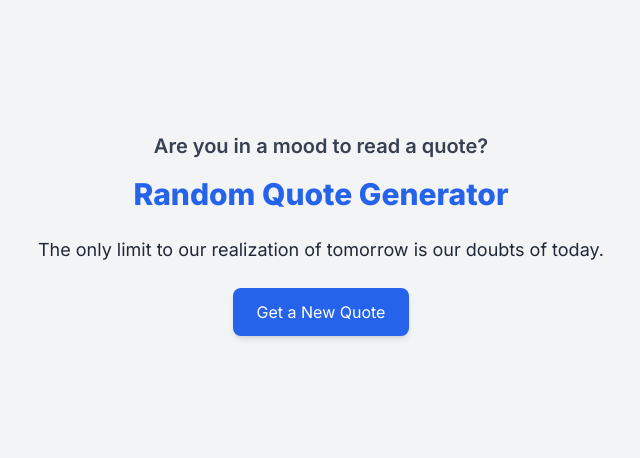
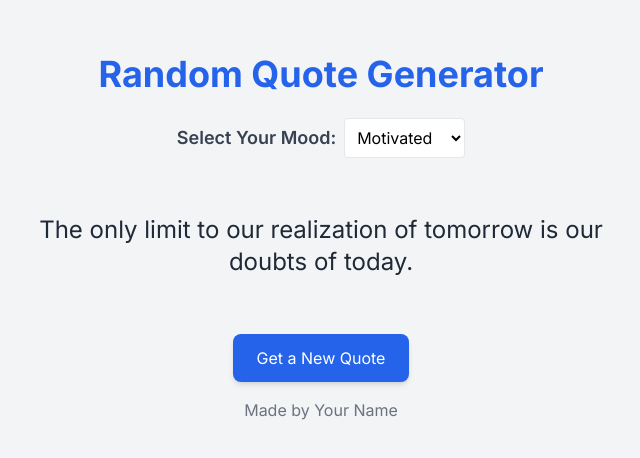
Before and after one commit to ruwinikularathne/quote-generator, a Next.js app: page / in a window 1280 px wide. Shown: the part 166-624 px from the top of the page, without its empty margins (319-959 px from the left). Built offline with nearby package versions, Linux system fonts and the light colour scheme.

Commit message:
added mode selecting option

```diff
--- a/app/page.tsx
+++ b/app/page.tsx
@@ -2,36 +2,78 @@
 
 import { useState } from 'react';
 
-const quotes: string[] = [
+const moodQuotes = {
+  Motivated: [
     "The only limit to our realization of tomorrow is our doubts of today.",
     "The future belongs to those who believe in the beauty of their dreams.",
+    "Success is not final, failure is not fatal: It is the courage to continue that counts.",
+  ],
+  Happy: [
+    "Keep your face always toward the sunshine. Then, the shadows will fall behind you.",
+    "Happiness is not something ready-made. It comes from your own actions.",
+    "The purpose of our lives is to be happy.",
+  ],
+  Thoughtful: [
     "Do not watch the clock. Do what it does. Keep going.",
-  "Keep your face always toward the sunshine. Then, the shadows will fall behind you.",
-  "Believe you can and you're halfway there.",
-  "The only way to achieve the impossible is to believe it is possible.",
-  "Success is not final, failure is not fatal: It is the courage to continue that counts.",
-  "Don’t waste your valuable living someone else’s life."
-];
+    "Life is what happens when you're busy making other plans.",
+    "To live is the rarest thing in the world. Most people exist, that is all.",
+  ],
+};
 
 export default function Home() {
-  const [quote, setQuote] = useState<string>(quotes[0]);
+  const [mood, setMood] = useState<keyof typeof moodQuotes>('Motivated');
+  const [quote, setQuote] = useState<string>(moodQuotes[mood][0]);
 
   const getRandomQuote = () => {
-    const randomIndex = Math.floor(Math.random() * quotes.length);
-    setQuote(quotes[randomIndex]);
+    const randomIndex = Math.floor(Math.random() * moodQuotes[mood].length);
+    setQuote(moodQuotes[mood][randomIndex]);
   };
 
   return (
     <main className="flex min-h-screen flex-col items-center justify-center p-6 bg-gray-100">
-      <h2 className="text-xl font-semibold text-gray-700 mb-4">Are you in a mood to read a quote?</h2>
-      <h1 className="text-3xl font-extrabold text-blue-600 mb-6">Random Quote Generator</h1>
-      <p className="text-lg text-gray-800 mb-6 text-center max-w-xl">{quote}</p>
+      {/* Header */}
+      <header className="text-center py-6">
+        <h1 className="text-4xl font-bold text-blue-600">Random Quote Generator</h1>
+      </header>
+
+      {/* Mood Selection */}
+      <section className="text-center mb-6">
+        <label htmlFor="mood-select" className="text-lg font-semibold text-gray-700 mb-4">
+          Select Your Mood:
+        </label>
+        <select
+          id="mood-select"
+          value={mood}
+          onChange={(e) => setMood(e.target.value as keyof typeof moodQuotes)}
+          className="ml-2 p-2 bg-white border rounded"
+        >
+          {Object.keys(moodQuotes).map((mood) => (
+            <option key={mood} value={mood}>
+              {mood}
+            </option>
+          ))}
+        </select>
+      </section>
+
+      {/* Quote Display */}
+      <section className="text-center my-8">
+        <p className="text-2xl text-gray-800 mb-6 max-w-xl mx-auto">{quote}</p>
+      </section>
+
+      {/* Generate Button */}
+      <section className="text-center">
         <button
           className="bg-blue-600 text-white px-6 py-3 rounded-lg shadow-md hover:bg-blue-700 transition-colors duration-300"
           onClick={getRandomQuote}
         >
           Get a New Quote
         </button>
+      </section>
+
+      {/* Footer (Optional) */}
+      <footer className="text-center py-4 text-gray-500">
+        <p>Made by Your Name</p>
+      </footer>
     </main>
   );
 }
```
Lines whose indentation alone changed are shown as unchanged.
